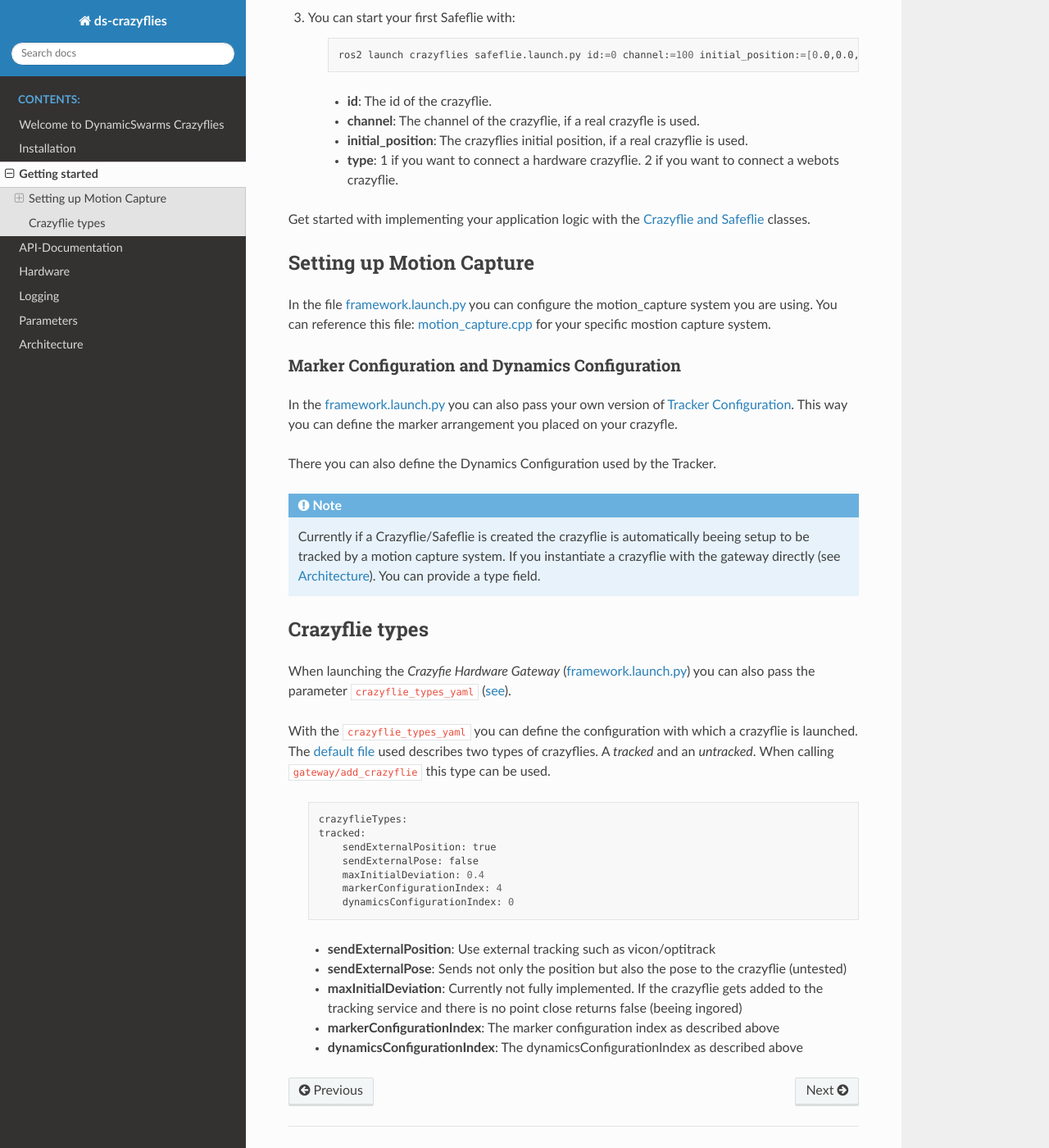
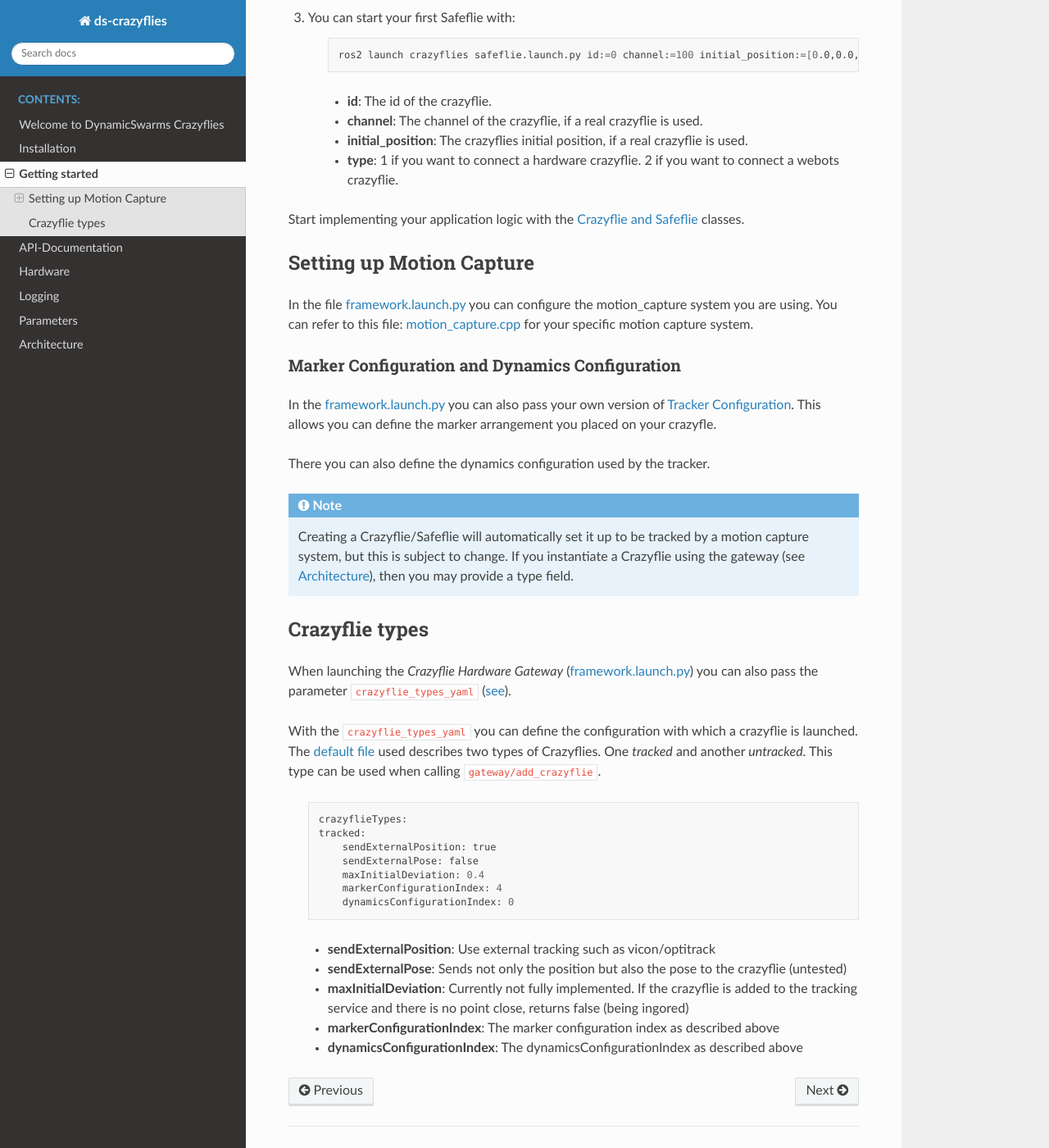
Before and after one commit to DynamicSwarms/ds-crazyflies, a Sphinx documentation site: the page built from docs/getting_started.rst, in a window 1280 px wide and 1400 px high, scrolled down 361 px. Shown: the whole window at 82% size. Built offline with Sphinx 7.4.7 and the Read the Docs theme 3.1.0, drawn with Linux system fonts in a browser that asks for light colours; some of the changed text lies outside the part shown.

Commit message:
Update getting_started.rst
Fixed some grammar, spelling errors and wording to improve readability.

```diff
--- a/docs/getting_started.rst
+++ b/docs/getting_started.rst
@@ -28,40 +28,40 @@ Make yourself familiar with the :doc:`Crazyflie and Safeflie  </crazyflies>` cla
         ros2 launch crazyflies safeflie.launch.py id:=0 channel:=100 initial_position:=[0.0,0.0,0.0] type:=2
 
     * **id**: The id of the crazyflie.
-    * **channel**: The channel of the crazyflie, if a real crazyfle is used.
+    * **channel**: The channel of the crazyflie, if a real crazyflie is used.
     * **initial_position**: The crazyflies initial position, if a real crazyflie is used.
     * **type**: 1 if you want to connect a hardware crazyflie. 2 if you want to connect a webots crazyflie.
 
 
-Get started with implementing your application logic with the :doc:`Crazyflie and Safeflie  </crazyflies>` classes.
+Start implementing your application logic with the :doc:`Crazyflie and Safeflie </crazyflies>` classes.
 
 
 Setting up Motion Capture
 -------------------------
 
 In the file `framework.launch.py <https://github.com/DynamicSwarms/ds-crazyflies/blob/master/src/crazyflies/launch/framework.launch.py>`_ you can configure the motion_capture system you are using.
-You can reference this file: `motion_capture.cpp <https://github.com/DynamicSwarms/libmotioncapture/blob/main/src/motioncapture.cpp>`_ for your specific mostion capture system.
+You can refer to this file: `motion_capture.cpp <https://github.com/DynamicSwarms/libmotioncapture/blob/main/src/motioncapture.cpp>`_ for your specific motion capture system.
 
 Marker Configuration and Dynamics Configuration
 ________________________________________________
 In the  `framework.launch.py <https://github.com/DynamicSwarms/ds-crazyflies/blob/master/src/crazyflies/launch/framework.launch.py>`_ you can also pass your own version of `Tracker Configuration <https://github.com/DynamicSwarms/ros-objecttracker/blob/master/object_tracker/launch/tracker_config.yaml>`_.
-This way you can define the marker arrangement you placed on your crazyfle.
+This allows you can define the marker arrangement you placed on your crazyfle.
 
-There you can also define the Dynamics Configuration used by the Tracker.
+There you can also define the dynamics configuration used by the tracker.
 
-.. note:: Currently if a Crazyflie/Safeflie is created the crazyflie is automatically beeing setup to be tracked by a motion capture system. If you instantiate a crazyflie with the gateway directly (see :doc:`Architecture </architecture>`). You can provide a type field.
+.. note:: Creating a Crazyflie/Safeflie will automatically set it up to be tracked by a motion capture system, but this is subject to change. If you instantiate a Crazyflie using the gateway (see :doc:`Architecture </architecture>`), then you may provide a type field.
 
 
 
 Crazyflie types
 ---------------
 
-When launching the `Crazyfie Hardware Gateway` (`framework.launch.py <https://github.com/DynamicSwarms/ds-crazyflies/blob/master/src/crazyflies/launch/framework.launch.py>`_)
+When launching the `Crazyflie Hardware Gateway` (`framework.launch.py <https://github.com/DynamicSwarms/ds-crazyflies/blob/master/src/crazyflies/launch/framework.launch.py>`_)
 you can also pass the parameter ``crazyflie_types_yaml`` (`see <https://github.com/DynamicSwarms/crazyflie_hardware/blob/master/src/crazyflie_hardware_gateway/launch/crazyflie_hardware_gateway.launch.py>`_).
 
 With the ``crazyflie_types_yaml`` you can define the configuration with which a crazyflie is launched.
-The `default file <https://github.com/DynamicSwarms/crazyflie_hardware/blob/master/src/crazyflie_hardware_gateway/launch/crazyflieTypes.yaml>`_ used describes two types of crazyflies.
-A `tracked` and an `untracked`. When calling ``gateway/add_crazyflie`` this type can be used.
+The `default file <https://github.com/DynamicSwarms/crazyflie_hardware/blob/master/src/crazyflie_hardware_gateway/launch/crazyflieTypes.yaml>`_ used describes two types of Crazyflies.
+One `tracked` and another `untracked`. This type can be used when calling ``gateway/add_crazyflie``.
 
     .. code-block::
 
@@ -75,6 +75,6 @@ A `tracked` and an `untracked`. When calling ``gateway/add_crazyflie`` this type
 
     * **sendExternalPosition**: Use external tracking such as vicon/optitrack
     * **sendExternalPose**: Sends not only the position but also the pose to the crazyflie (untested)
-    * **maxInitialDeviation**: Currently not fully implemented. If the crazyflie gets added to the tracking service and there is no point close returns false (beeing ingored)
+    * **maxInitialDeviation**: Currently not fully implemented. If the crazyflie is added to the tracking service and there is no point close, returns false (being ingored)
     * **markerConfigurationIndex**: The marker configuration index as described above
     * **dynamicsConfigurationIndex**: The dynamicsConfigurationIndex as described above
```
Also changed, not shown: other parts of docs/getting_started.rst (+2 -2 lines).
